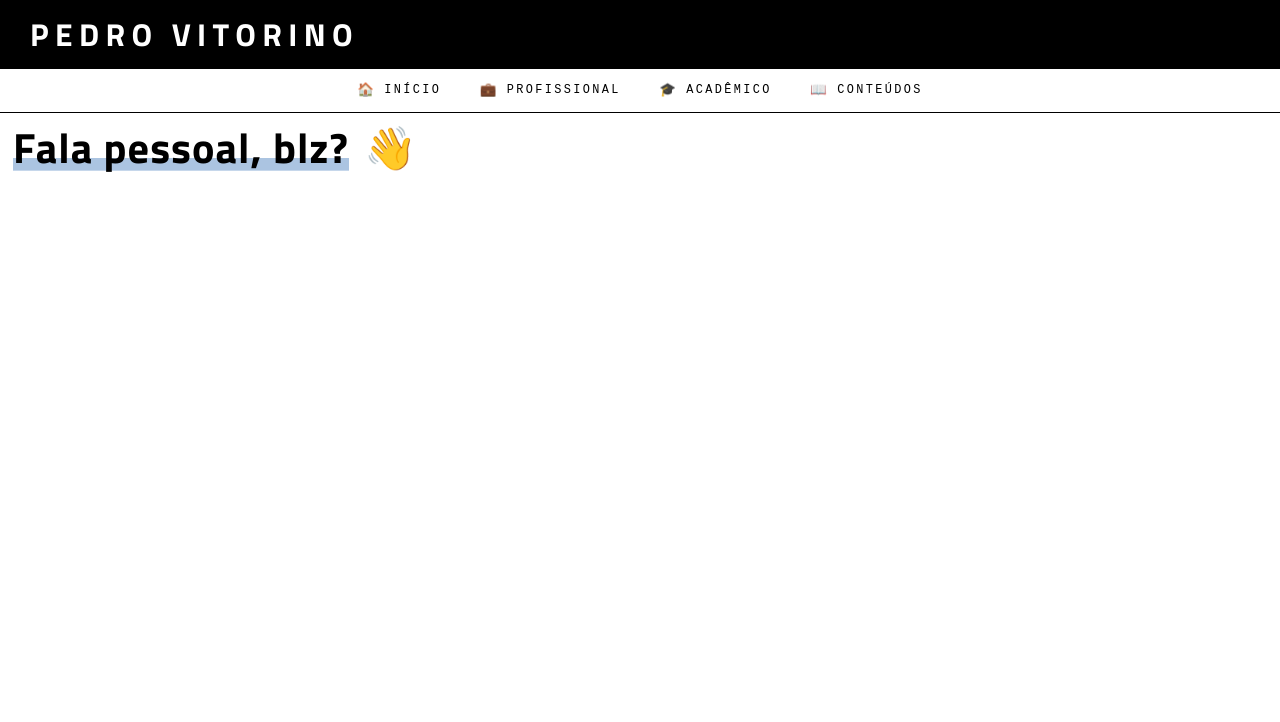
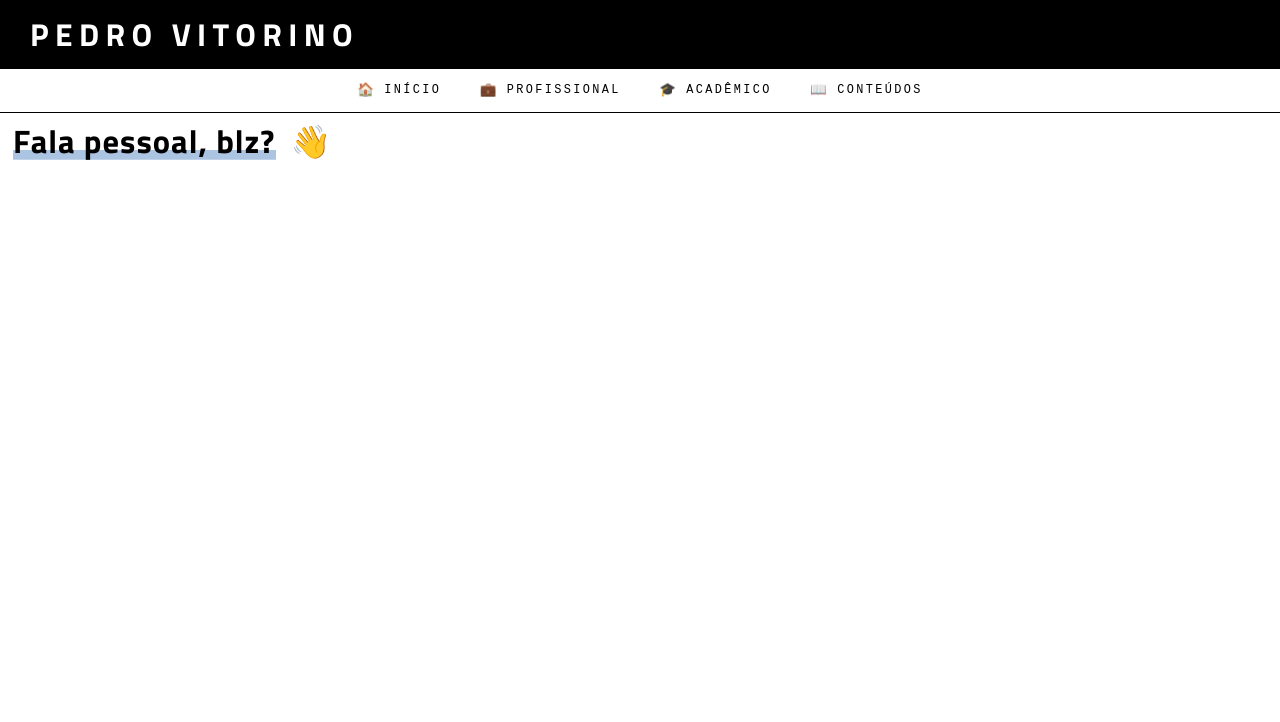
Before and after one commit to pedrovsp/pedrovsp.github.io, a Gatsby site: page / in a window 1280 px wide. Shown: the top 722 px of the page. Built offline with nearby package versions, Linux system fonts and the light colour scheme; Gatsby itself is replaced by a stand-in of ours.

Commit message:
feat: title component

```diff
--- a/src/components/title/title.scss
+++ b/src/components/title/title.scss
@@ -2,6 +2,7 @@
   font-weight: var(--fw-bold);
   line-height: 1.2;
   letter-spacing: 1px;
+  max-width: 75%;
 
   .text {
     background-image: linear-gradient(120deg, var(--support-color) 100%, var(--support-color) 100%);
@@ -21,5 +22,6 @@
 }
 
 h1.title {
-  font-size: 4em;
+  font-size: 2.5rem;
+  margin-bottom: 1em;
 }
```
Also changed, not shown: src/components/title/title.tsx (indentation only).
